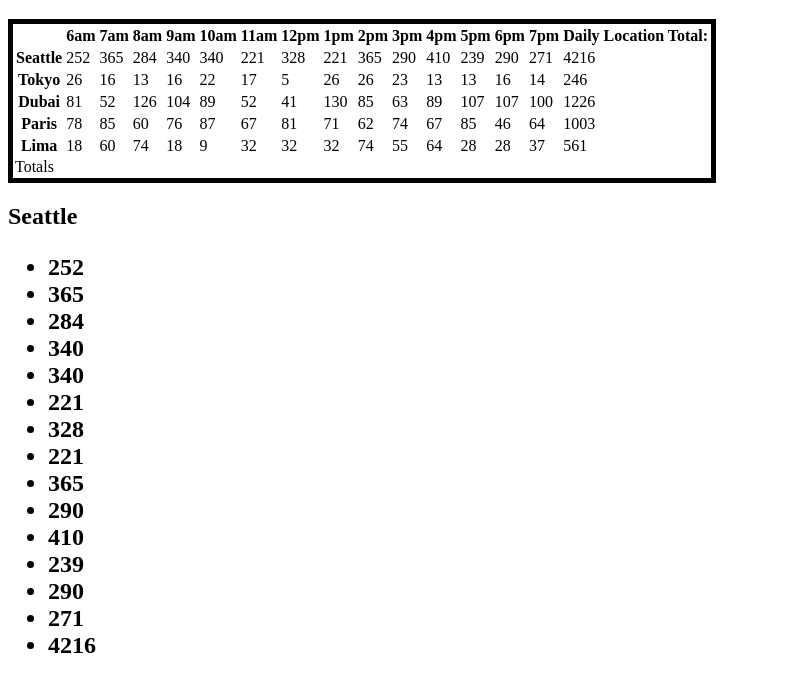
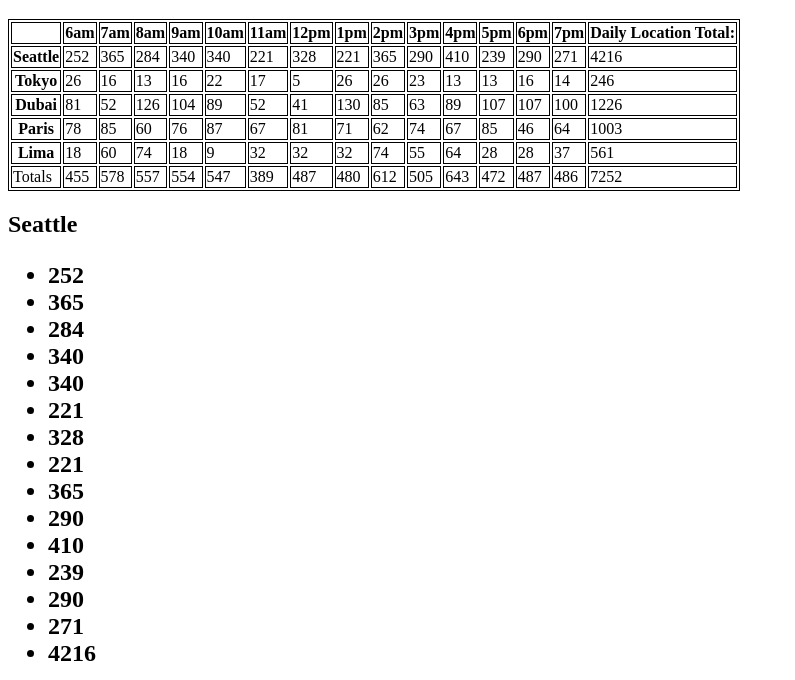
Before and after one commit to zachhornung/cookie-stand, a plain HTML site: page sales.html in a window 1280 px wide. Shown: the part 87-767 px from the top of the page, without its empty margins (0-795 px from the left). Drawn offline with Linux system fonts and the light colour scheme.

Commit message:
added table footer and totals to table

```diff
--- a/app.js
+++ b/app.js
@@ -4,6 +4,7 @@ var minCustomersIndex = [23, 3, 11, 20, 2];
 var maxCustomersIndex = [65, 24, 38, 38, 16];
 var avgCookiePerSaleIndex = [6.3, 1.2, 3.7, 2.3, 4.6];
 var hoursOpen = ['6am ', '7am ', '8am ', '9am ', '10am ', '11am ', '12pm ', '1pm ', '2pm ', '3pm ', '4pm ', '5pm ', '6pm ', '7pm ', 'Daily Location Total: '];
+
 
 function Store(location, minCustomers, maxCustomers, avgCookiePerSale){
   this.location = location;
@@ -64,9 +65,33 @@ for (var i = 0; i < hoursOpen.length; i ++){
   timeOfDayHeaders.textContent = hoursOpen[i];
 };
 
-var tableFooter = document.createElement('tfoot');
-tableElement.appendChild(tableFooter);
-tableFooter.textContent = 'Totals';
+var tableFootThatStaysPut = document.createElement('tfoot');
+var totalsLeftFoot = document.createElement('tr');
+var footerTotals = document.createElement('td');
+footerTotals.textContent = 'Totals'
+totalsLeftFoot.appendChild(footerTotals);
+
+// totalsLeftFoot.textContent = 'Totals';
+tableElement.appendChild(tableFootThatStaysPut);
+tableFootThatStaysPut.appendChild(totalsLeftFoot);
+
+var hourlyTotalPerStore = [];
+var dummyHourlyTotal = 0;
+var totalOfTotals = 0;
+function tableFootPrint(){
+  for (var i = 0; i < hoursOpen.length; i++){
+    dummyHourlyTotal = 0;
+    for (var j = 0; j < stores.length; j++){
+      dummyHourlyTotal += stores[j].cookiesPerHour[i];
+      totalOfTotals += stores[j].cookiesPerHour[i];
+    };
+    var tdFoot = document.createElement('td');
+      tdFoot.textContent = dummyHourlyTotal;
+      totalsLeftFoot.appendChild(tdFoot);
+  }
+
+}
+
 
 //this function prints city info as a row in the table
 function printToTable(city){
@@ -74,7 +99,9 @@ function printToTable(city){
   var tableHeader = document.createElement('th'); //make a table header
   tableHeader.textContent = city.location; //heres what the text content of the table header is
   var tableRow = document.createElement('tr');//make a new table row
-  tableElement.appendChild(tableRow);
+  var tableBody = document.createElement('tbody');
+  tableElement.appendChild(tableBody)
+  tableBody.appendChild(tableRow);
   tableRow.appendChild(tableHeader)
    for (var i = 0; i < city.cookiesPerHour.length; i ++){  //take each index in the cookies per hour array and cycle through it
      var tdOne = document.createElement('td'); //each time you cycle through, make a new table data element
@@ -109,8 +136,10 @@ lima.calculateTotalCookies();
 printCityInfo(lima);
 printToTable(lima);
 
+var stores = [seattle, tokyo, dubai, paris, lima];
 
-
+// hourlyTotals();
+tableFootPrint();
 
 // var cookieInfo = {
 //   location: ['Seattle', 'Tokyo', 'Dubai', 'Paris', 'Lima'],
--- a/style.css
+++ b/style.css
@@ -1,9 +1,18 @@
 table {
-  border: 5px solid black;
-};
+  border: 1px solid black;
+}
 td {
-  border: 5px solid black;
-};
+  border: 1px solid black;
+}
 tr {
-  border: 5px solid black;
-};
+  border: 1px solid black;
+}
+tbody {
+  border: 1px solid black;
+}
+thead {
+  border: 1px solid black;
+}
+th {
+  border: 1px solid black;
+}
```
